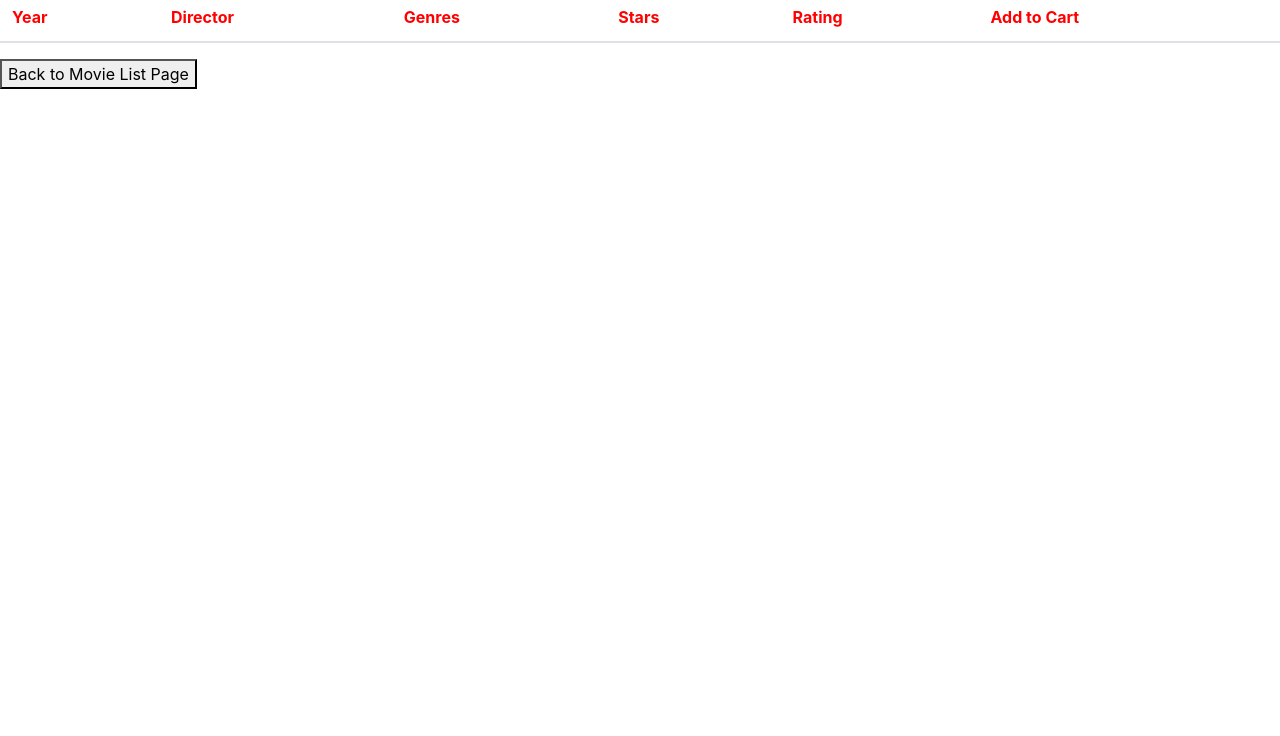
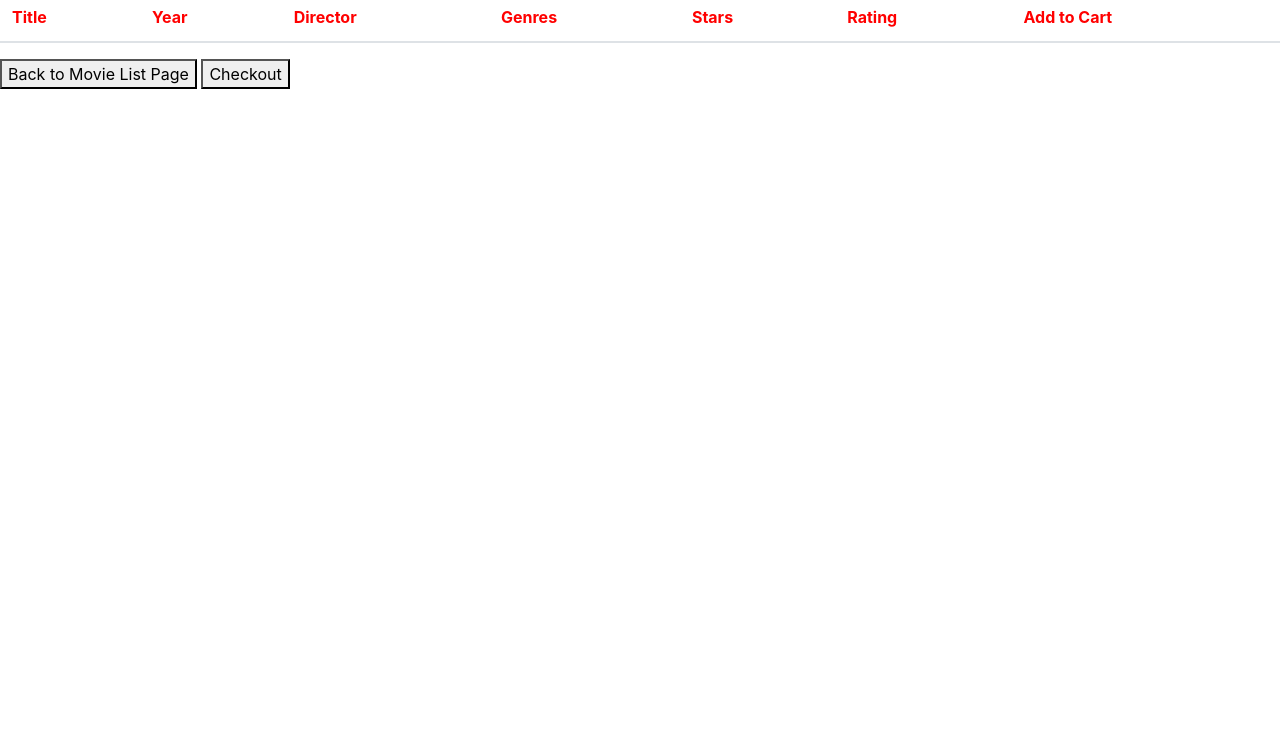
Before and after one commit to susie647/fabflix, a plain HTML site: page web/single-movie.html in a window 1280 px wide. Shown: the part 64-800 px from the top of the page. Drawn offline with nearby package versions, Linux system fonts and the light colour scheme; no server answers.

Commit message:
added checkout button

```diff
--- a/web/single-movie.html
+++ b/web/single-movie.html
@@ -22,7 +22,7 @@
     <thead>
     <tr>
         <!-- Titles of each column-->
-        <!--        <th>Title</th>-->
+        <th style ="color:red">Title</th>
         <th style ="color:red">Year</th>
         <th style ="color:red">Director</th>
         <th style ="color:red">Genres</th>
@@ -39,6 +39,7 @@
 </table>
 
 <button id="back">Back to Movie List Page</button>
+<a href = "shopping-cart.html"><button id="checkOut">Checkout</button></a>
 
 <!-- Load jQuery and Bootstrap JS -->
 <script src="https://ajax.googleapis.com/ajax/libs/jquery/3.2.1/jquery.min.js"></script>
--- a/web/single-movie.js
+++ b/web/single-movie.js
@@ -87,6 +87,7 @@ function handleResult(resultData) {
     let genres = "";
 
     rowHTML += "<tr>";
+    rowHTML += "<th>" + resultData[0]["movie_title"] + "</th>";
     rowHTML += "<th>" + resultData[0]["movie_year"] + "</th>";
     rowHTML += "<th>" + resultData[0]["movie_director"] + "</th>";
 
```
Also changed, not shown: web/movie-list.html (+1 -0 lines), web/single-star.html (+2 -0 lines).
